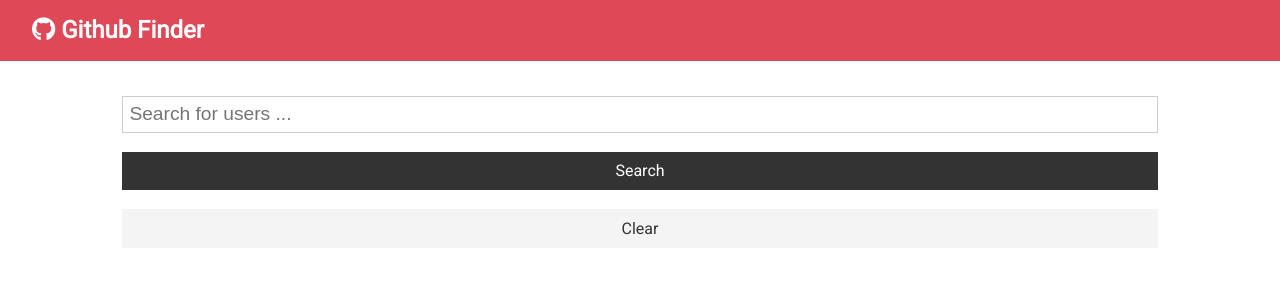
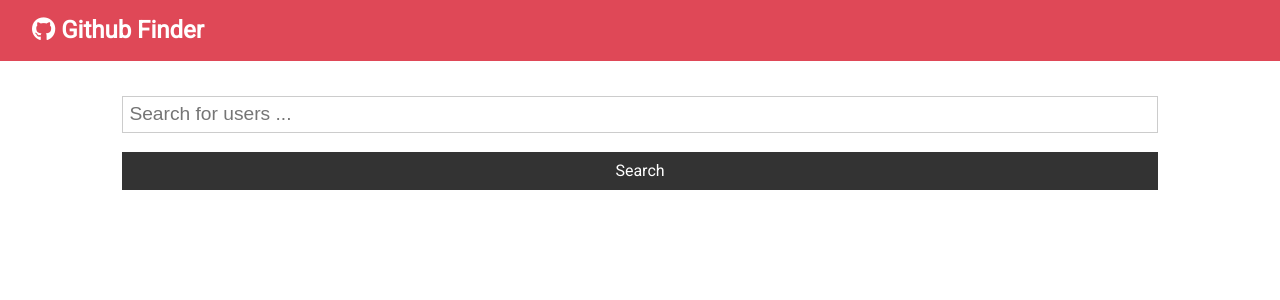
Before and after one commit to Diegobr21/GithubFinder, a React (Create React App) app: page / in a window 1280 px wide. Shown: the top 300 px of the page. Built offline with nearby package versions, Linux system fonts and the light colour scheme.

Commit message:
showing clear only when users are shown

```diff
--- a/src/App.js
+++ b/src/App.js
@@ -33,7 +33,10 @@
      <Fragment>
         <Navbar></Navbar>
         <div className='container'>
-          <Search searchUsers={this.searchUsers} clearUsers={this.clearUsers}/>
+          <Search
+          searchUsers={this.searchUsers}
+          clearUsers={this.clearUsers}
+          showClear={this.state.users.length > 0 ? true : false}/>
           <Users loading={this.state.loading} users={this.state.users}></Users>
         </div>
 
--- a/src/components/users/Search.js
+++ b/src/components/users/Search.js
@@ -1,5 +1,6 @@
 import React, { Component } from 'react'
 import PropTypes from 'prop-types'
+import { Fragment } from 'react';
 
 
 export class Search extends Component {
@@ -9,7 +10,8 @@
 
     static propTypes = {
         searchUsers: PropTypes.func.isRequired,
-        clearUsers: PropTypes.func.isRequired
+        clearUsers: PropTypes.func.isRequired,
+        showClear: PropTypes.bool.isRequired
     }
 
     onChange = (e) => this.setState({[e.target.name]: e.target.value});
@@ -20,8 +22,9 @@
         this.setState({text: ''})
     }
     render() {
+        const {showClear, clearUsers} = this.props;
         return (
-            <div>
+            <Fragment>
                 <form onSubmit={this.onSubmit} className='form'>
                     <input type = 'text'
                     placeholder='Search for users ...'
@@ -33,8 +36,11 @@
                     className='btn btn-dark btn-block'
                     value='Search' />
                 </form>
-                <button className='btn btn-light btn-block' onClick={this.props.clearUsers} >Clear</button>
-            </div>
+                {showClear && <button className='btn btn-light btn-block' onClick={clearUsers} >Clear</button>}
+
+
+
+            </Fragment>
         )
     }
 }
```
